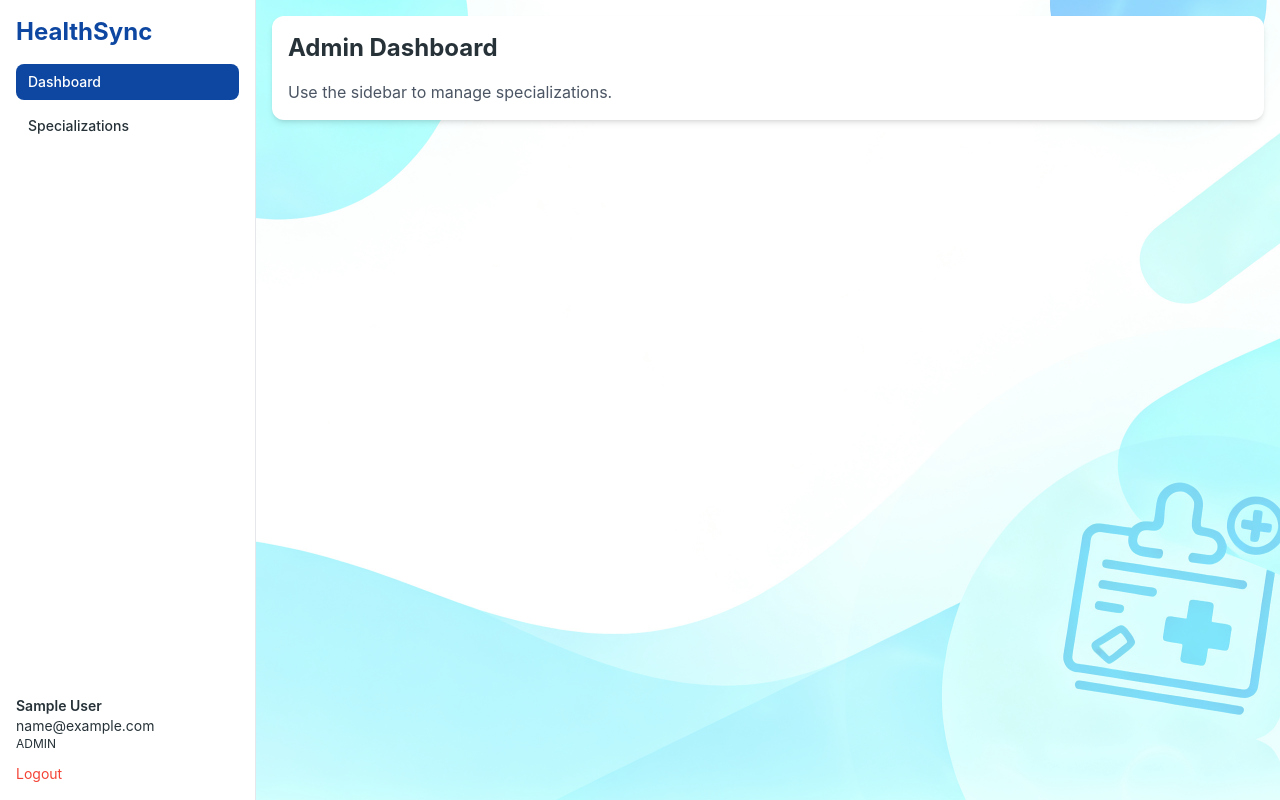
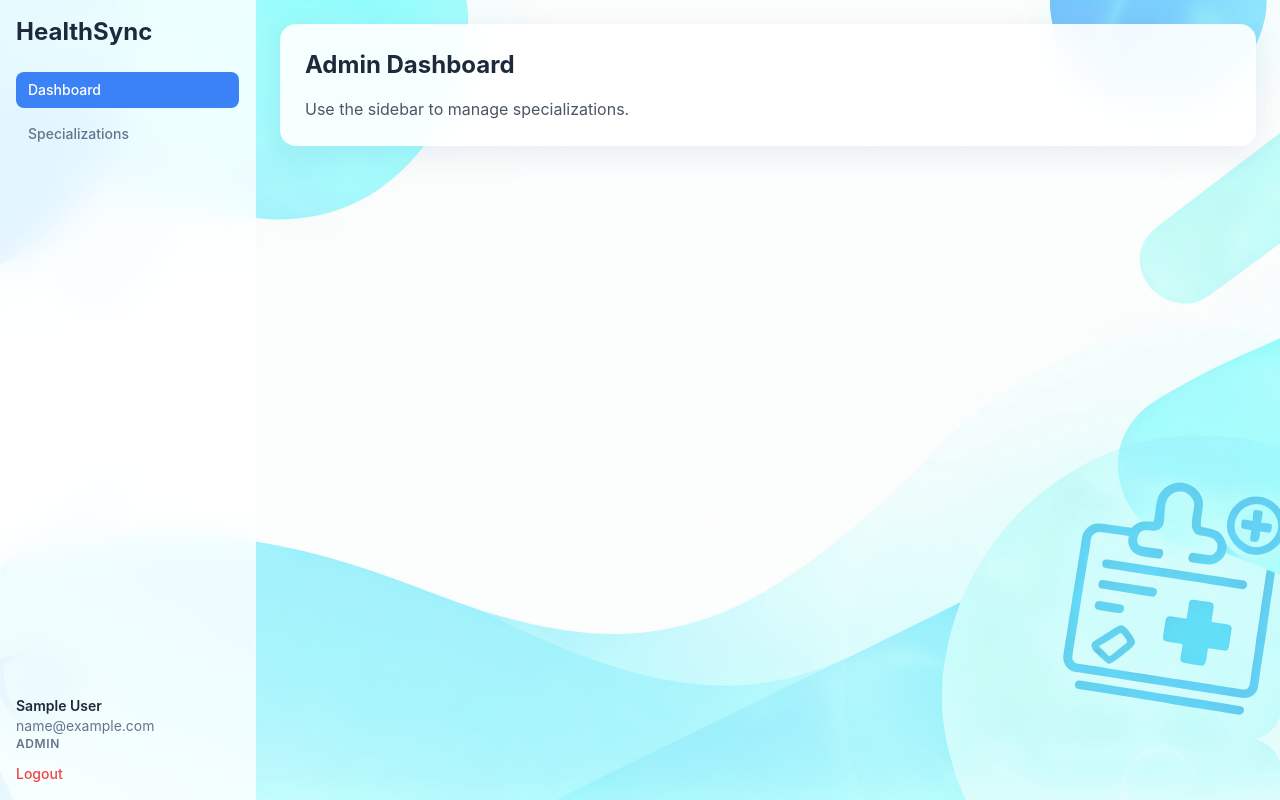
Before and after one commit to MuzammilCk/HealthCare, a React (Vite) app in the folder frontend/: page /admin in a window 1280 px wide. Built offline with nearby package versions, Linux system fonts and the light colour scheme; no server answers; sample sign-in values are in the browser's storage.

Commit message:
new changes

```diff
--- a/frontend/src/components/layout/MainLayout.jsx
+++ b/frontend/src/components/layout/MainLayout.jsx
@@ -6,7 +6,7 @@ function NavLink({ to, label, onClick }) {
   const { pathname } = useLocation();
   const active = pathname === to;
   return (
-    <Link to={to} onClick={onClick} className={`block px-3 py-2 rounded-lg text-sm font-medium ${active ? 'bg-primary text-white' : 'text-medium-gray hover:bg-light-gray'}`}>{label}</Link>
+    <Link to={to} onClick={onClick} className={`block px-3 py-2 rounded-lg text-sm font-medium transition-colors duration-200 ${active ? 'bg-primary text-white' : 'text-text-secondary hover:bg-primary/10 hover:text-text-primary'}`}>{label}</Link>
   );
 }
 
@@ -44,43 +44,44 @@ export default function MainLayout({ role }) {
   const [isMobileMenuOpen, setMobileMenuOpen] = useState(false);
 
   return (
-    <div className="min-h-screen flex bg-light-gray">
+    <div className="min-h-screen flex">
       {/* --- Desktop Sidebar --- */}
-      <aside className="hidden md:flex md:flex-col w-64 bg-white border-r p-4">
+      <aside className="hidden md:flex md:flex-col w-64 bg-bg-card/80 backdrop-blur-xl border-r border-white/20 p-4">
         <div>
-          <div className="text-2xl font-bold text-primary mb-4">HealthSync</div>
+          <div className="text-2xl font-bold text-primary-dark mb-6">HealthSync</div>
           <NavigationLinks role={role} />
         </div>
         <div className="flex-grow" />
-        <div className="text-sm text-medium-gray">
-          <div className="font-semibold text-dark-charcoal">{user?.name}</div>
+        <div className="text-sm text-text-secondary">
+          <div className="font-semibold text-text-primary">{user?.name}</div>
           <div className="truncate">{user?.email}</div>
-          <div className="uppercase text-xs">{user?.role}</div>
-          <button onClick={logout} className="mt-3 text-error hover:underline">Logout</button>
+          <div className="uppercase text-xs font-semibold tracking-wider">{user?.role}</div>
+          <button onClick={logout} className="mt-3 text-error font-medium hover:underline">Logout</button>
         </div>
       </aside>
 
       {/* --- Main Content --- */}
-      <main className="flex-1 p-4" style={{ maxWidth: '1200px' }}>
+      <main className="flex-1 p-4 lg:p-6" style={{ maxWidth: '1200px' }}>
         {/* --- Mobile Header --- */}
         <div className="md:hidden flex justify-between items-center mb-4">
-          <div className="text-2xl font-bold text-primary">HealthSync</div>
+          <div className="text-2xl font-bold text-primary-dark">HealthSync</div>
           <button onClick={() => setMobileMenuOpen(true)} className="p-2">
             <svg xmlns="http://www.w3.org/2000/svg" className="h-6 w-6" fill="none" viewBox="0 0 24 24" stroke="currentColor">
               <path strokeLinecap="round" strokeLinejoin="round" strokeWidth={2} d="M4 6h16M4 12h16m-7 6h7" />
             </svg>
           </button>
         </div>
-        <div className="bg-white rounded-xl shadow-card p-4">
+        {/* The main outlet is wrapped in the glass container */}
+        <div className="bg-bg-card/90 backdrop-blur-xl border border-white/20 rounded-xl shadow-card p-4 sm:p-6">
           <Outlet />
         </div>
       </main>
 
       {/* --- Mobile Menu --- */}
       {isMobileMenuOpen && (
-        <div className="md:hidden fixed inset-0 bg-white z-50 p-4 flex flex-col">
+        <div className="md:hidden fixed inset-0 bg-white/95 backdrop-blur-xl z-50 p-4 flex flex-col">
           <div className="flex justify-between items-center mb-4">
-            <div className="text-2xl font-bold text-primary">HealthSync</div>
+            <div className="text-2xl font-bold text-primary-dark">HealthSync</div>
             <button onClick={() => setMobileMenuOpen(false)} className="p-2">
               <svg xmlns="http://www.w3.org/2000/svg" className="h-6 w-6" fill="none" viewBox="0 0 24 24" stroke="currentColor">
                 <path strokeLinecap="round" strokeLinejoin="round" strokeWidth={2} d="M6 18L18 6M6 6l12 12" />
@@ -90,11 +91,11 @@ export default function MainLayout({ role }) {
           <div className="flex-grow">
             <NavigationLinks role={role} onLinkClick={() => setMobileMenuOpen(false)} />
           </div>
-          <div className="text-sm text-medium-gray">
-            <div className="font-semibold text-dark-charcoal">{user?.name}</div>
+          <div className="text-sm text-text-secondary">
+            <div className="font-semibold text-text-primary">{user?.name}</div>
             <div className="truncate">{user?.email}</div>
-            <div className="uppercase text-xs">{user?.role}</div>
-            <button onClick={logout} className="mt-3 text-error hover:underline">Logout</button>
+            <div className="uppercase text-xs font-semibold tracking-wider">{user?.role}</div>
+            <button onClick={logout} className="mt-3 text-error font-medium hover:underline">Logout</button>
           </div>
         </div>
       )}
--- a/frontend/src/index.css
+++ b/frontend/src/index.css
@@ -7,23 +7,28 @@ body,
 #root {
   height: 100%;
 }
+
 body {
-  @apply bg-white text-text-primary; /* Set a bright white background */
+  /* Use a semi-transparent background color from the theme to tint the page */
+  @apply bg-bg-page text-text-primary;
   font-family: 'Inter', sans-serif;
   position: relative;
 }
 
+/* This pseudo-element creates the fixed background image layer */
 body::before {
   content: '';
-  position: absolute;
+  position: fixed; /* Fixed, so it doesn't scroll */
   top: 0;
   left: 0;
   right: 0;
   bottom: 0;
   background-image: url('/seedream-4-2k_Resize_and_adapt_the.jpeg');
-  background-size: cover; /* <-- CHANGE 'cover' TO 'contain' HERE */
+  background-size: cover;
   background-position: center;
   background-repeat: no-repeat;
-  opacity: 0.5;
+  /* Adjust opacity for desired blend */
+  opacity: 0.6;
+  /* Place it behind all content */
   z-index: -1;
 }
--- a/frontend/src/pages/auth/Login.jsx
+++ b/frontend/src/pages/auth/Login.jsx
@@ -27,24 +27,24 @@ export default function Login() {
     <form onSubmit={onSubmit} className="space-y-4">
       <div className="relative">
         <span className="absolute inset-y-0 left-0 flex items-center pl-3">
-          <svg xmlns="http://www.w3.org/2000/svg" className="h-5 w-5 text-gray-400" viewBox="0 0 20 20" fill="currentColor">
+          <svg xmlns="http://www.w3.org/2000/svg" className="h-5 w-5 text-text-secondary" viewBox="0 0 20 20" fill="currentColor">
             <path d="M2.003 5.884L10 9.882l7.997-3.998A2 2 0 0016 4H4a2 2 0 00-1.997 1.884z" />
             <path d="M18 8.118l-8 4-8-4V14a2 2 0 002 2h12a2 2 0 002-2V8.118z" />
           </svg>
         </span>
-        <input type="email" name="email" value={form.email} onChange={onChange} className="w-full border rounded-lg px-3 py-2 h-12 pl-10" placeholder="your@email.com" />
+        <input type="email" name="email" value={form.email} onChange={onChange} className="w-full bg-white/70 border border-slate-300/70 rounded-lg px-3 py-2 h-12 pl-10 focus:outline-none focus:ring-2 focus:ring-primary/50" placeholder="your@email.com" />
       </div>
       <div className="relative">
         <span className="absolute inset-y-0 left-0 flex items-center pl-3">
-          <svg xmlns="http://www.w3.org/2000/svg" className="h-5 w-5 text-gray-400" viewBox="0 0 20 20" fill="currentColor">
+          <svg xmlns="http://www.w3.org/2000/svg" className="h-5 w-5 text-text-secondary" viewBox="0 0 20 20" fill="currentColor">
             <path fillRule="evenodd" d="M5 9V7a5 5 0 0110 0v2a2 2 0 012 2v5a2 2 0 01-2 2H5a2 2 0 01-2-2v-5a2 2 0 012-2zm8-2v2H7V7a3 3 0 016 0z" clipRule="evenodd" />
           </svg>
         </span>
-        <input type="password" name="password" value={form.password} onChange={onChange} className="w-full border rounded-lg px-3 py-2 h-12 pl-10" placeholder="Password"/>
+        <input type="password" name="password" value={form.password} onChange={onChange} className="w-full bg-white/70 border border-slate-300/70 rounded-lg px-3 py-2 h-12 pl-10 focus:outline-none focus:ring-2 focus:ring-primary/50" placeholder="Password"/>
       </div>
-      <button disabled={loading} className="w-full bg-primary text-white px-4 py-2 rounded-lg h-11">{loading ? 'Signing in…' : 'Sign In'}</button>
-      <div className="text-sm text-center">
-        No account? <Link to="/auth/register" className="text-primary">Register</Link>
+      <button disabled={loading} className="w-full bg-primary text-white font-bold px-4 py-2 rounded-lg h-11 transition-all duration-300 ease-in-out hover:bg-primary-light hover:shadow-lg hover:-translate-y-px disabled:opacity-50 disabled:hover:translate-y-0">{loading ? 'Signing in…' : 'Sign In'}</button>
+      <div className="text-sm text-center text-text-secondary">
+        No account? <Link to="/auth/register" className="font-medium text-primary hover:underline">Register</Link>
       </div>
     </form>
   );
--- a/frontend/tailwind.config.js
+++ b/frontend/tailwind.config.js
@@ -6,35 +6,43 @@ export default {
   ],
   theme: {
     extend: {
-      backgroundImage: {
-        'hero-pattern': "url('/image.png')",
-      },
       colors: {
         primary: {
-          DEFAULT: '#0D47A1', // Deep, trustworthy blue from BG
-          light: '#1976D2',
+          DEFAULT: '#3b82f6', // A modern, friendly blue
+          light: '#60a5fa',   // A lighter shade for hovers
         },
-        secondary: '#4DD0E1', // Vibrant teal accent from BG
+        secondary: {
+          DEFAULT: '#14b8a6', // A calming teal
+          light: '#2dd4bf',
+        },
         text: {
-          primary: '#263238',   // Dark Slate
-          secondary: '#546E7A', // Lighter Slate
+          primary: '#1e293b',   // Dark Slate for main text
+          secondary: '#64748b', // Lighter Slate for subtitles, placeholders
         },
         bg: {
-          page: '#ECEFF1',    // Light gray page background
-          card: '#FFFFFF',    // White for cards
+          page: 'rgba(241, 245, 249, 0.5)', // Semi-transparent light gray for page background
+          card: 'rgba(255, 255, 255, 0.6)',  // Semi-transparent white for "glass" cards
         },
-        success: '#4CAF50',
-        error: '#F44336',
-        info: '#29B6F6',
+        success: '#22c55e',
+        error: '#ef4444',
+        info: '#0ea5e9',
+        'dark-charcoal': '#1e293b',   // Mapping old custom colors to the new theme
+        'medium-gray': '#64748b',
+        'light-gray': 'rgba(241, 245, 249, 0.7)',
       },
       fontFamily: {
         sans: ['Inter', 'Plus Jakarta Sans', 'sans-serif'],
       },
       borderRadius: {
-        'xl': '12px',
+        'xl': '1rem', // Softer, more modern corners
       },
       boxShadow: {
-        'card': '0 4px 6px -1px rgb(0 0 0 / 0.1), 0 2px 4px -2px rgb(0 0 0 / 0.1)',
+        // A softer, more modern shadow for cards
+        'card': '0 8px 32px 0 rgba(31, 38, 135, 0.08)',
+      },
+      // Add backdrop blur for the "frosted glass" effect
+      backdropBlur: {
+        'xl': '16px',
       }
     },
   },
```
Also changed, not shown: frontend/src/pages/patient/Dashboard.jsx (+21 -17 lines).
